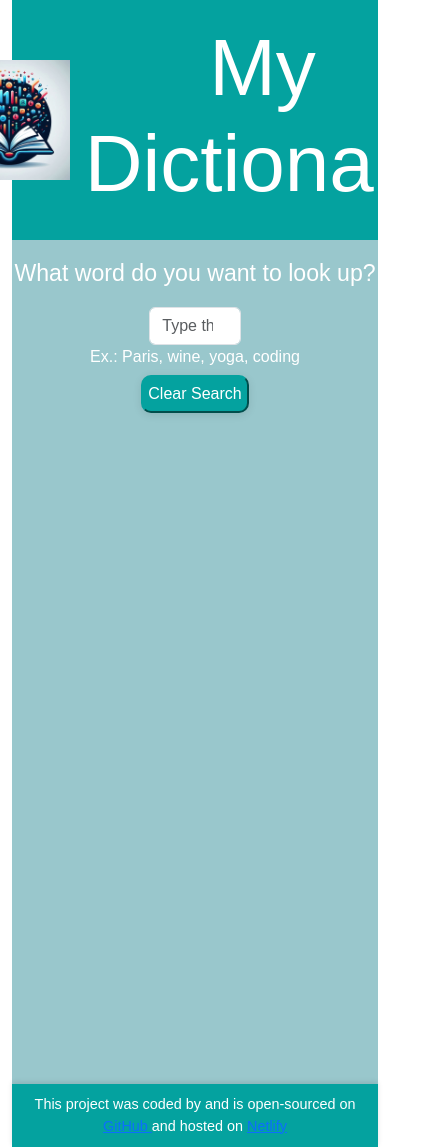
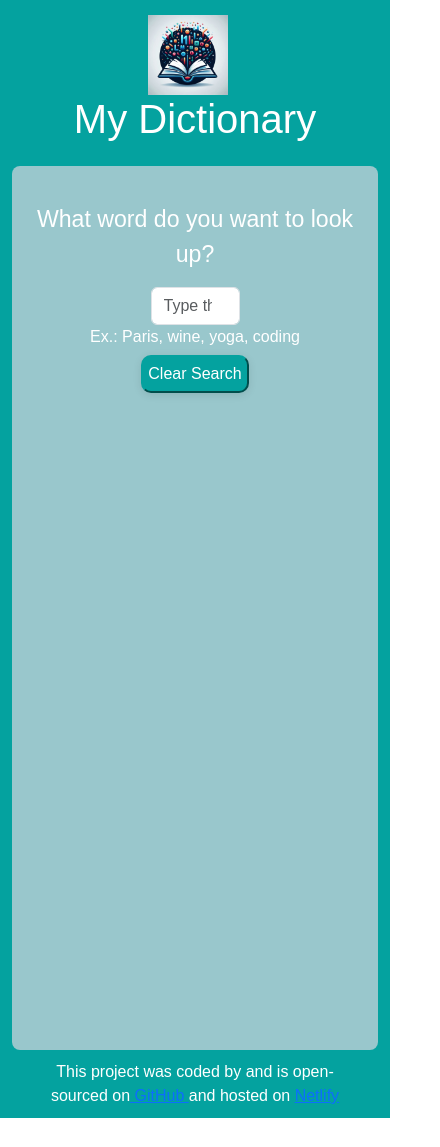
Before and after one commit to Emili-Santana/My-Dictionary-React, a React (Create React App) app: page / in a window 390 px wide. Shown: the whole page, 440 px wide, since content can reach past the window. After the commit the page ends 1118 px from the top, so only its background shows below. Built offline with nearby package versions, Linux system fonts and the light colour scheme; no server answers.

Commit message:
Updated the style and file's name

```diff
--- a/src/App.css
+++ b/src/App.css
@@ -4,7 +4,7 @@
 .App {
   font-family: Arial, sans-serif;
   text-align: center;
-  border-radius: 10px;
+  background-color: #04a29f;
 
 
 }
@@ -16,6 +16,7 @@
   padding: 20px;
   background-color: #04a29f;
   color: white;
+  flex-wrap: wrap;
 }
 .logo {
   width: 120px;
@@ -26,6 +27,9 @@
 .App-main {
   color:white;
   background-color: #99c7cc;
+  padding: auto;
+  border-radius: 8px;
+  padding-bottom: 20px;
 }
 .title {
   font-size: 80px;
@@ -36,8 +40,52 @@
   background-color: #04a29f;
   color: white;
   padding: 10px 20px;
-  font-size: 0.9rem;
-  box-shadow: 0 -2px 5px rgba(0, 0, 0, 0.1);
+  font-size: 16px;
   width: 100%;
   text-align: center;
 }
+
+@media (max-width: 768px) {
+  .title {
+    font-size: 60px;
+  }
+
+  .logo {
+    width: 100px;
+  }
+
+  .App-header {
+    flex-direction: column;
+    text-align: center;
+  }
+
+  .App-main {
+    padding: 30px 10px;
+  }
+
+  .App-footer {
+    font-size: 1rem;
+  }
+}
+
+@media (max-width: 480px) {
+  .title {
+    font-size: 40px;
+  }
+
+  .logo {
+    width: 80px;
+  }
+
+  .App-header {
+    padding: 15px;
+  }
+
+  .App-main {
+    padding: 20px 5px;
+  }
+
+  .App-footer {
+    font-size: 1rem;
+  }
+}
--- a/src/App.js
+++ b/src/App.js
@@ -1,6 +1,6 @@
 import './App.css';
 import 'bootstrap/dist/css/bootstrap.min.css';
-import Dictionary from './Dictionary';
+import Dictionary from './dictionary';
 import Logo from './logo-dictionary.jpeg';
 
 
```
